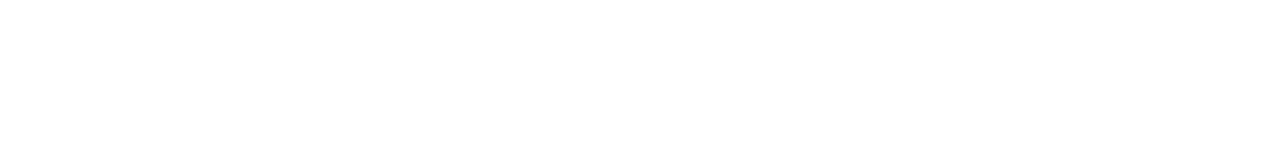
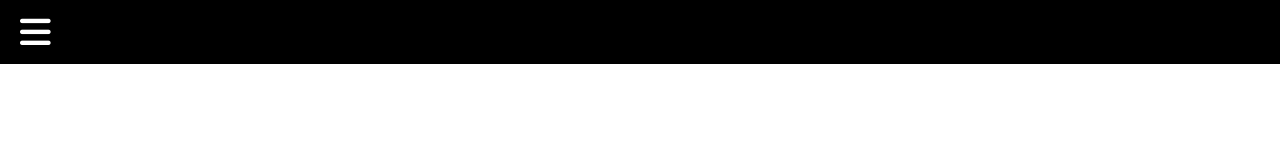
Before and after one commit to ParhamInBinary/dropdown, a plain HTML site: page index.html in a window 1280 px wide. Drawn offline with Linux system fonts and the light colour scheme.

Commit message:
Base foundaton w/ styling + JS-file added

```diff
--- a/index.html
+++ b/index.html
@@ -5,8 +5,21 @@
     <meta http-equiv="X-UA-Compatible" content="IE=edge">
     <meta name="viewport" content="width=device-width, initial-scale=1.0">
     <title>Dropdown</title>
+    <link rel="stylesheet" href="./styles.css">
+    <script src="./main.js"></script>
+    <script type="module" src="https://kit.fontawesome.com/78a289b7c0.js" crossorigin="anonymous"></script>
 </head>
 <body>
+    <header>
+        <div class="top">
+            <i id="burger" class="fa-solid fa-bars"></i>
+        </div>
+        <div class="lower">
+            <p>option~</p>
+            <p>option~</p>
+            <p>option~</p>
+        </div>
+    </header>
 
 </body>
 </html>
--- /dev/null
+++ b/styles.css
@@ -0,0 +1,37 @@
+* {
+    margin: 0;
+    padding: 0;
+    box-sizing: border-box;
+}
+
+:root {
+    --header-height: 4em;
+  }
+
+header {
+    height: var(--header-height);
+    width: 100%;
+    position: fixed;
+    top: 0;
+    color: white;
+    background-color: black;
+}
+
+.top {
+    display: flex;
+    align-items: center;
+    height: var(--header-height);
+}
+
+#burger {
+    margin-left: 20px;
+    font-size: 35px;
+}
+
+.lower {
+    display: flex;
+    flex-direction: column;
+    align-items: center;
+    height: 100%;
+    width: 100%;
+}
```
Also changed, not shown: main.js (added).
